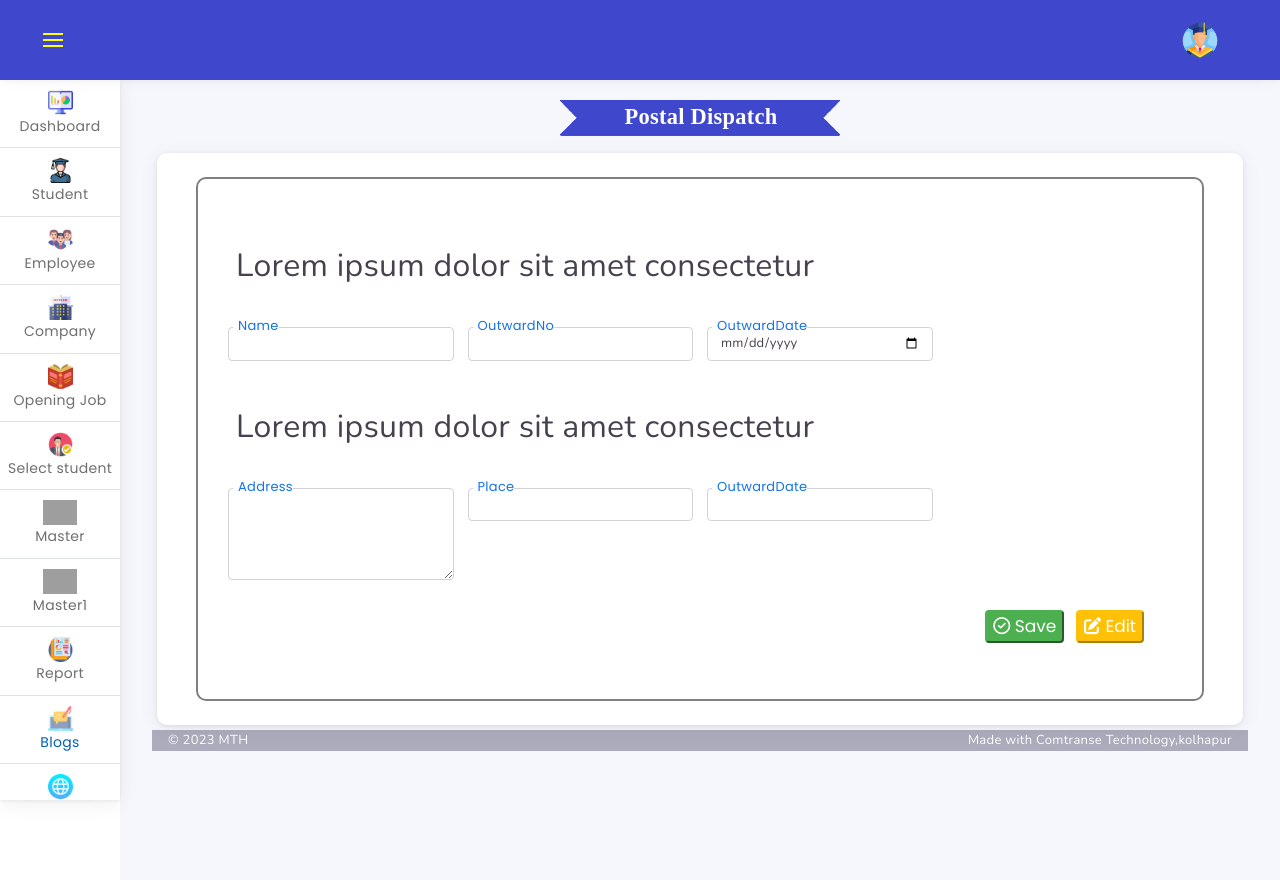
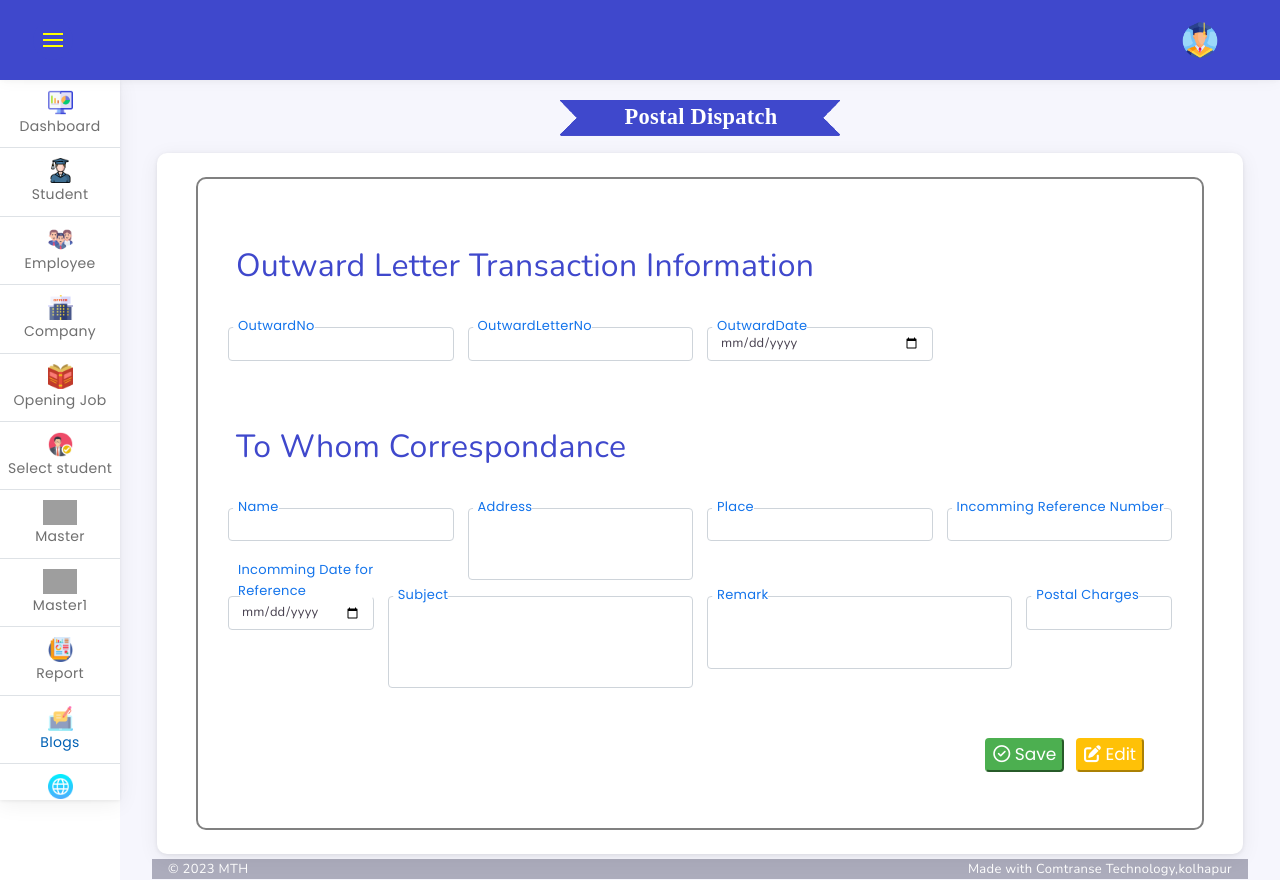
Before and after one commit to PrathameshNDixit/Project, a CodeIgniter app: page /Project/index.php/dispatch/create in a window 1280 px wide. Run offline with CodeIgniter, Linux system fonts and the light colour scheme; some libraries are stand-ins or nearby versions; grey boxes are pictures that could not be loaded.

Commit message:
Added Dispatch

```diff
--- a/application/controllers/Dispatch.php
+++ b/application/controllers/Dispatch.php
@@ -45,6 +45,10 @@ class Dispatch extends CI_Controller
         $Address = $this->input->post('Address');
         $Place = $this->input->post('Place');
         $OutwardLetterNo = $this->input->post('OutwardLetterNo');
+        $IncommingRefNo=$this->input->post('IncommingRefNo');
+        $IncommingDate=$this->input->post('IncommingDate');
+        $Subject=$this->input->post('Subject');
+        $Remark=$this->input->post('Remark');
         $fields = array(
             'Name' => $name,
             'OutwardDate' => $OutwardDate,
@@ -52,6 +56,10 @@ class Dispatch extends CI_Controller
             'Address'=>$Address,
             'Place'=>$Place,
             'OutwardLetterNo'=>$OutwardLetterNo,
+            'IncommingRefNo'=>$IncommingRefNo,
+            'Subject'=>$Subject,
+            'IncommingDate'=>$IncommingDate,
+            'Remark'=>$Remark
             // 'created_date' => date('Y-m-d H:i:s'),
             // 'created_by' => 1
         );
--- a/application/views/Dispatch/DispatchView.php
+++ b/application/views/Dispatch/DispatchView.php
@@ -1,7 +1,6 @@
 <link href="https://cdn.jsdelivr.net/npm/select2@4.1.0-rc.0/dist/css/select2.min.css" rel="stylesheet" />
 <script src="https://cdn.jsdelivr.net/npm/select2@4.1.0-rc.0/dist/js/select2.min.js"></script>
 <link href="https://cdnjs.cloudflare.com/ajax/libs/select2/4.0.6-rc.0/css/select2.min.css" rel="stylesheet" />
-
 <style>
     .dform-group label {
         position: absolute;
@@ -19,20 +18,16 @@
         text-align: left;
     }
 
-    .fform-group label {
-        position: absolute;
-        -webkit-box-sizing: border-box;
-        box-sizing: border-box;
-        color: #1273eb;
-        background: #ffffff;
-        border-radius: 30px;
-        font-size: 13px;
-        font-weight: 600;
-        top: -30px;
-        left: 24px;
-        padding: -1px 7px;
-        z-index: 10;
-        text-align: left;
+    #ref-date {
+        top: -50px;
+    }
+
+    textarea {
+        resize: none;
+    }
+
+    .form-group {
+        margin-block: 30px;
     }
 
     .form-group label {
@@ -139,6 +134,7 @@
     .my-heading {
         font-size: 2rem;
         margin: 30px 0 50px;
+        color: #3f48cc;
     }
 
     /* Button css */
@@ -241,7 +237,12 @@
         font-size: 11px;
     }
 
+
+
     @media only screen and (max-width: 768px) {
+        #ref-date {
+            top: -25px;
+        }
 
         .form-group {
             height: 20vh;
@@ -387,18 +388,21 @@
 
                             <div class="row p-3">
                                 <div class="col-12 my-heading">
-                                    <div>Lorem ipsum dolor sit amet consectetur</div>
+                                    <div>Outward Letter Transaction Information</div>
                                 </div>
-                                <div class="col-sm-12 col-md-6 col-lg-3 col-xl-3  form-group  mt-0">
-                                    <label>Name</label>
-                                    <input type="text" class="form-control" id="Name" name="Name" required value="<?php if (!empty($data))
-                                        echo $data[0]->Name; ?>" />
-                                </div>
+
                                 <div class="col-sm-12 col-md-6 col-lg-3 col-xl-3  form-group  mt-0">
                                     <label>OutwardNo</label>
                                     <input type="text" class="form-control" id="OutwardNo" name="OutwardNo" required
                                         value="<?php if (!empty($data))
                                             echo $data[0]->OutwardNo; ?>" />
+                                </div>
+
+                                <div class="col-sm-12 col-md-6 col-lg-3 col-xl-3  form-group  mt-0">
+                                    <label>OutwardLetterNo</label>
+                                    <input type="number" class="form-control" id="OutwardLetterNo"
+                                        name="OutwardLetterNo" required value="<?php if (!empty($data))
+                                            echo $data[0]->OutwardLetterNo; ?>" />
                                 </div>
                                 <div class="col-sm-12 col-md-6 col-lg-3 col-xl-3  form-group  mt-0">
                                     <label>OutwardDate</label>
@@ -408,13 +412,18 @@
                                 </div>
 
 
+
                                 <div class="col-12 my-heading">
-                                    <div>Lorem ipsum dolor sit amet consectetur</div>
+                                    <div>To Whom Correspondance</div>
+                                </div>
+                                <div class="col-sm-12 col-md-6 col-lg-3 col-xl-3  form-group  mt-0">
+                                    <label>Name</label>
+                                    <input type="text" class="form-control" id="Name" name="Name" required value="<?php if (!empty($data))
+                                        echo $data[0]->Name; ?>" />
                                 </div>
                                 <div class="col-sm-12 col-md-6 col-lg-3 col-xl-3  form-group  mt-0">
                                     <label>Address</label>
-
-                                    <textarea class="form-control" id="Address" name="Address" rows="4" cols="50" value="<?php if (!empty($data))
+                                    <textarea class="form-control" id="Address" name="Address" rows="3" cols="4" value="<?php if (!empty($data))
                                         echo $data[0]->Address; ?>"></textarea>
                                 </div>
                                 <div class="col-sm-12 col-md-6 col-lg-3 col-xl-3  form-group  mt-0">
@@ -423,10 +432,32 @@
                                         echo $data[0]->Place; ?>" />
                                 </div>
                                 <div class="col-sm-12 col-md-6 col-lg-3 col-xl-3  form-group  mt-0">
-                                    <label>OutwardDate</label>
-                                    <input type="number" class="form-control" id="OutwardLetterNo"
-                                        name="OutwardLetterNo" required value="<?php if (!empty($data))
-                                            echo $data[0]->OutwardLetterNo; ?>" />
+                                    <label>Incomming Reference Number</label>
+                                    <input type="text" class="form-control" id="IncommingRefNo" name="IncommingRefNo"
+                                        required value="<?php if (!empty($data))
+                                            echo $data[0]->IncommingRefNo; ?>" />
+                                </div>
+                                <div class="col-sm-12 col-md-6 col-lg-2 col-xl-2  form-group  mt-0">
+                                    <label id="ref-date">Incomming Date for Reference</label>
+                                    <input type="date" class="form-control" id="IncommingDate" name="IncommingDate"
+                                        required value="<?php if (!empty($data))
+                                            echo $data[0]->IncommingDate; ?>" />
+                                </div>
+                                <div class="col-sm-12 col-md-6 col-lg-4 col-xl-4  form-group  mt-0">
+                                    <label>Subject</label>
+                                    <textarea class="form-control" name="Subject" id="Subject" cols="4" rows="4" value="<?php if (!empty($data))
+                                        echo $data[0]->Subject; ?>"></textarea>
+                                </div>
+                                <div class="col-sm-12 col-md-6 col-lg-4 col-xl-4  form-group  mt-0">
+                                    <label>Remark</label>
+                                    <textarea class="form-control" name="Remark" id="Remark" cols="4" rows="3" value="<?php if (!empty($data))
+                                        echo $data[0]->Remark; ?>"></textarea>
+                                </div>
+                                <div class="col-sm-12 col-md-6 col-lg-2 col-xl-2  form-group  mt-0">
+                                    <label>Postal Charges</label>
+                                    <input type="number" class="form-control" id="PostalCharges" name="PostalCharges"
+                                        required value="<?php if (!empty($data))
+                                            echo $data[0]->PostalCharges; ?>" />
                                 </div>
 
 
@@ -442,7 +473,6 @@
                                     <button class="btn btn-md btn-warning text-white" type="button" name="cancle"
                                         id="cancle"><i class="fa-sharp fa-solid fa-pen-to-square"><a href="index"
                                                 style="color:white;"></i> Edit</button>
-
                                 </div>
                             </div>
                         </form>
```
